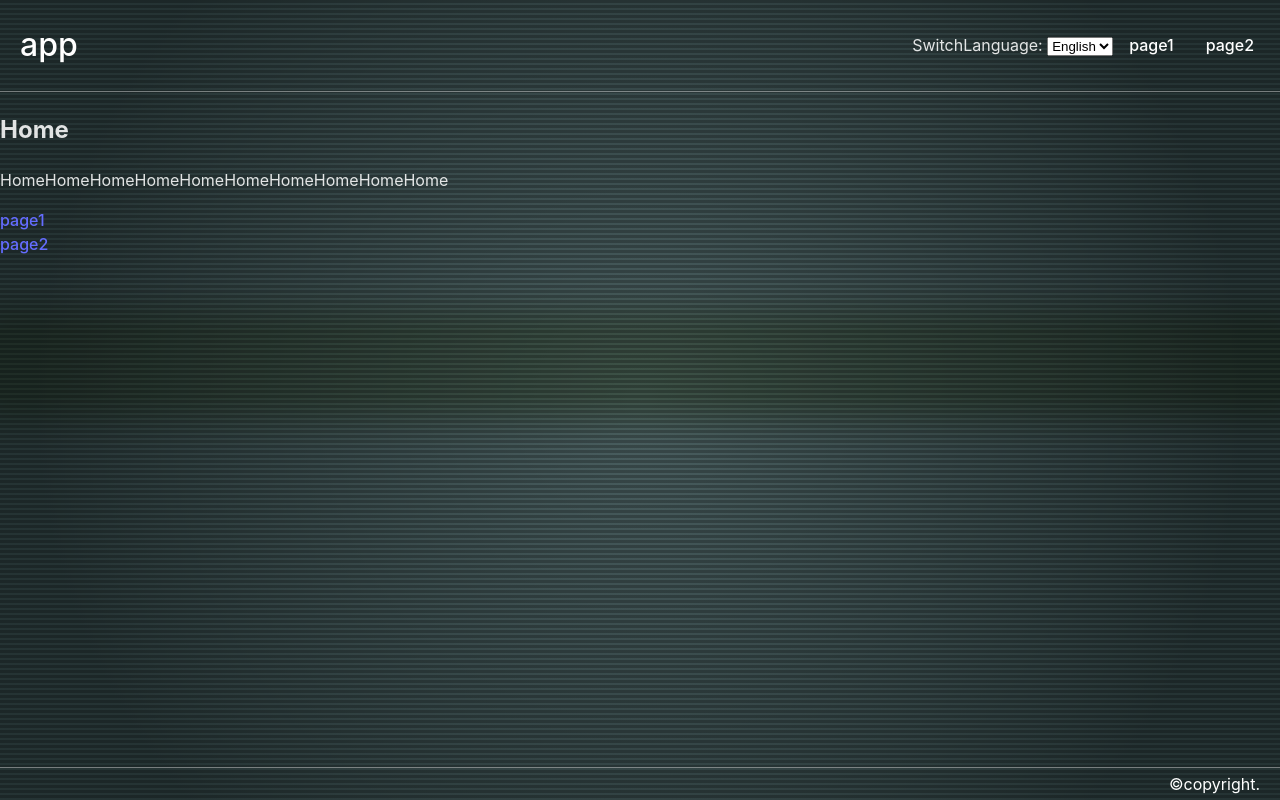
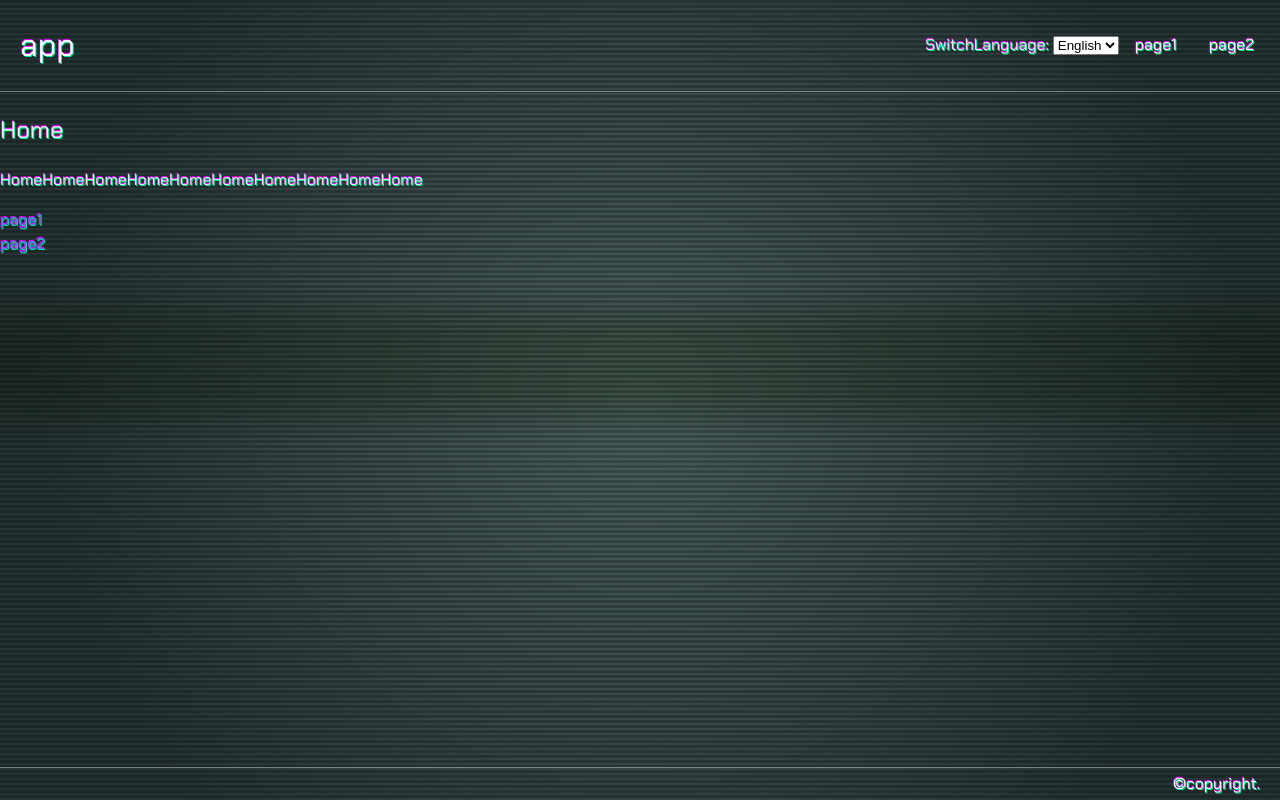
Before and after one commit to scandamus/static_screen, a website built with Vite: page index.html in a window 1280 px wide. Built offline with nearby package versions, Linux system fonts and the light colour scheme.

Commit message:
:sparkles:[add]font変更、滲みノイズ追加
全文字滲ませるのはやりすぎかもしれない

```diff
--- a/css/style.css
+++ b/css/style.css
@@ -1,7 +1,8 @@
 :root {
-  font-family: Inter, system-ui, Avenir, Helvetica, Arial, sans-serif;
+  font-family: "Chakra Petch", sans-serif;
+  font-style: normal;
+  font-weight: 400;
   line-height: 1.5;
-  font-weight: 400;
 
   color-scheme: light dark;
   color: rgba(255, 255, 255, 0.87);
@@ -11,6 +12,7 @@
   text-rendering: optimizeLegibility;
   -webkit-font-smoothing: antialiased;
   -moz-osx-font-smoothing: grayscale;
+  text-shadow: 1px 1px rgb(4, 229, 143), -0.5px -1px rgb(230, 0, 255);
 }
 ul {
   padding-left: 0;
--- a/index.html
+++ b/index.html
@@ -3,6 +3,9 @@
   <head>
     <meta charset="UTF-8" />
     <meta name="viewport" content="width=device-width, initial-scale=1.0" />
+    <link rel="preconnect" href="https://fonts.googleapis.com">
+    <link rel="preconnect" href="https://fonts.gstatic.com" crossorigin>
+    <link href="https://fonts.googleapis.com/css2?family=Chakra+Petch&display=swap" rel="stylesheet">
     <link rel="stylesheet" href="/css/style.css">
     <title>transcendence</title>
   </head>
```
